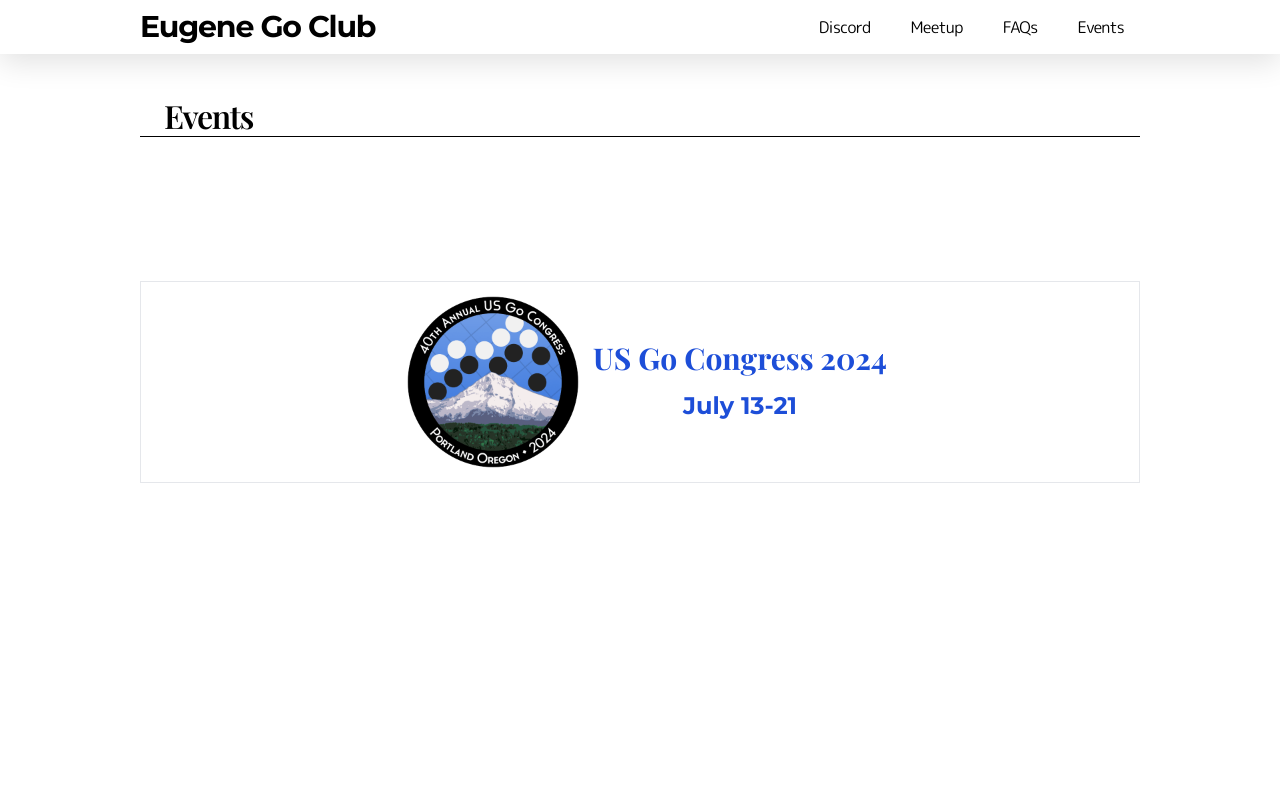
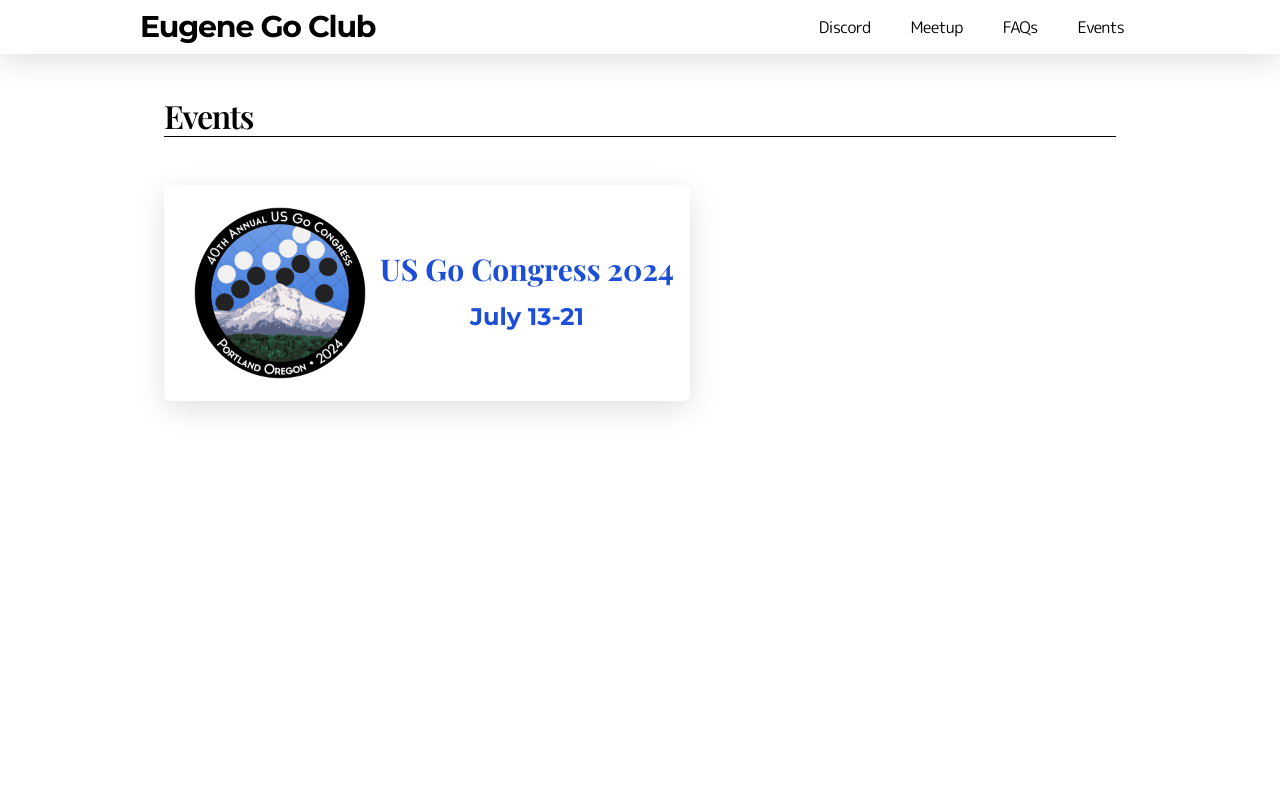
Before and after one commit to hnakae/go-club, a Next.js app: page /events in a window 1280 px wide. Shown: the top 800 px of the page. Built offline with nearby package versions, Linux system fonts and the light colour scheme; a web font is replaced by a local one.

Commit message:
events page

```diff
--- a/src/app/_components/events.tsx
+++ b/src/app/_components/events.tsx
@@ -3,13 +3,13 @@
 export function Events() {
   return (
     <>
-      <div className=" px-6 bg-[#ffffff]  h-fit flex-col flex items-start  justify-center max-w-[1000px]  border-black border-b">
-        <div className="font-playfair font-semibold  text-[32px]    tracking-tighter leading-tight  ">
+      <div className=" px-6 bg-[#ffffff]  h-fit flex-col flex items-start  justify-center max-w-[1000px]  ">
+        <div className="font-playfair font-semibold  text-[32px] mb-12   tracking-tighter leading-tight border-b w-full border-black ">
           Events
         </div>
-      </div>
+
         <a
-        className=" text-[24px] hover:underline text-blue-700 font-bold border"
+          className=" text-[24px] hover:underline text-blue-700 font-bold shadow-md rounded-md px-4 py-2"
           href="https://gocongress.org/"
           target="_blank"
         >
@@ -30,6 +30,7 @@
             </div>
           </div>
         </a>
+      </div>
     </>
   );
 }
```
Lines whose indentation alone changed are shown as unchanged.
